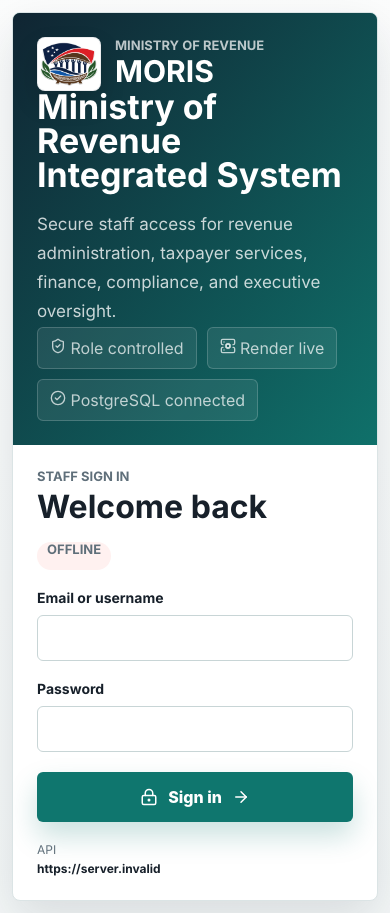
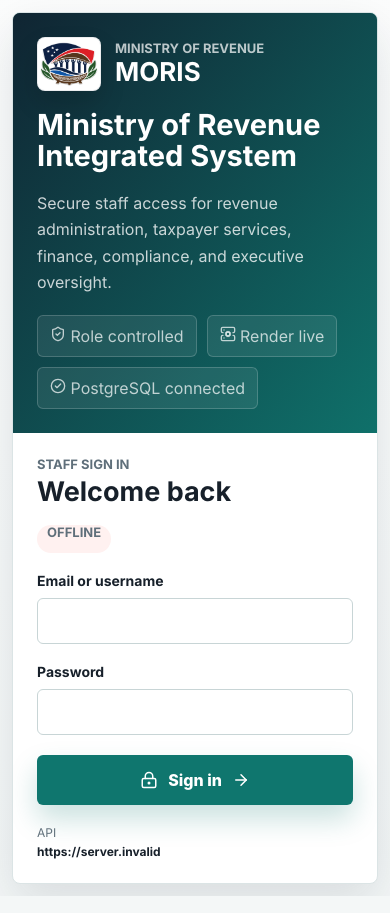
Before and after one commit to kayannolesa/tasmel-moris-frontend, a React (Vite) app: page /#/login in a window 390 px wide. Built offline with nearby package versions, Linux system fonts and the light colour scheme; no server answers.

Commit message:
Refine staff portal typography scale

```diff
--- a/src/index.css
+++ b/src/index.css
@@ -169,14 +169,14 @@ a {
 
 .brand-lockup strong {
   display: block;
-  font-size: 30px;
+  font-size: 26px;
 }
 
 .login-panel__statement h1 {
   margin: 0 0 18px;
   max-width: 560px;
-  font-size: clamp(34px, 6vw, 58px);
-  line-height: 1;
+  font-size: clamp(30px, 4.4vw, 46px);
+  line-height: 1.06;
   letter-spacing: 0;
 }
 
@@ -184,8 +184,8 @@ a {
   max-width: 560px;
   margin: 0;
   color: rgba(255, 255, 255, 0.78);
-  font-size: 17px;
-  line-height: 1.7;
+  font-size: 16px;
+  line-height: 1.65;
 }
 
 .login-assurance {
@@ -228,7 +228,7 @@ a {
 }
 
 .login-form__header h2 {
-  font-size: 32px;
+  font-size: 27px;
 }
 
 .field {
@@ -560,7 +560,7 @@ a {
 .workspace-topbar__title strong {
   display: block;
   margin-top: 3px;
-  font-size: 18px;
+  font-size: 16px;
 }
 
 .workspace-topbar__title span {
@@ -603,7 +603,7 @@ a {
 }
 
 .page-heading h1 {
-  font-size: clamp(28px, 3vw, 42px);
+  font-size: clamp(24px, 2.4vw, 34px);
 }
 
 .metric-grid,
@@ -644,7 +644,7 @@ a {
 }
 
 .metric-tile strong {
-  font-size: 25px;
+  font-size: 21px;
   letter-spacing: 0;
 }
 
@@ -878,7 +878,7 @@ a {
 }
 
 .module-tile strong {
-  font-size: 20px;
+  font-size: 18px;
 }
 
 .role-list {
@@ -1023,7 +1023,7 @@ a {
   }
 
   .login-panel__statement h1 {
-    font-size: 34px;
+    font-size: 29px;
   }
 
   .metric-grid,
```
